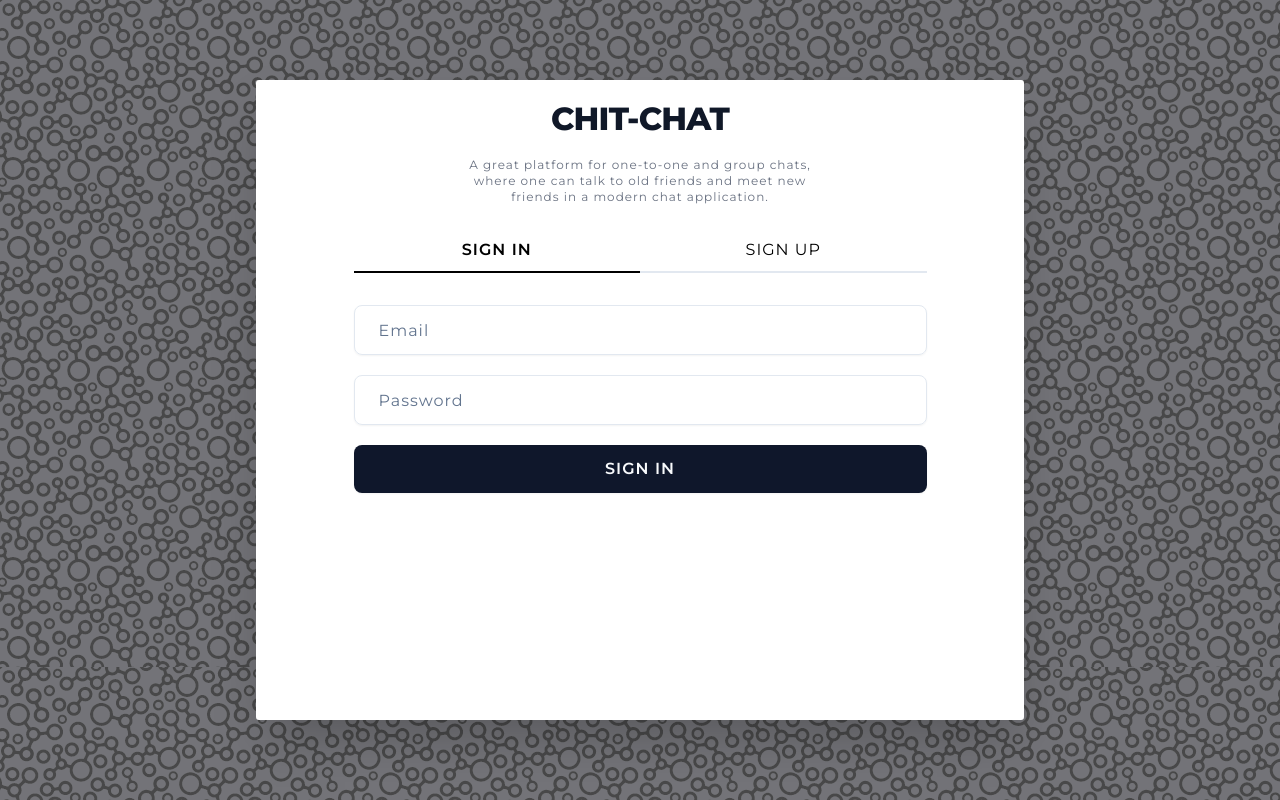
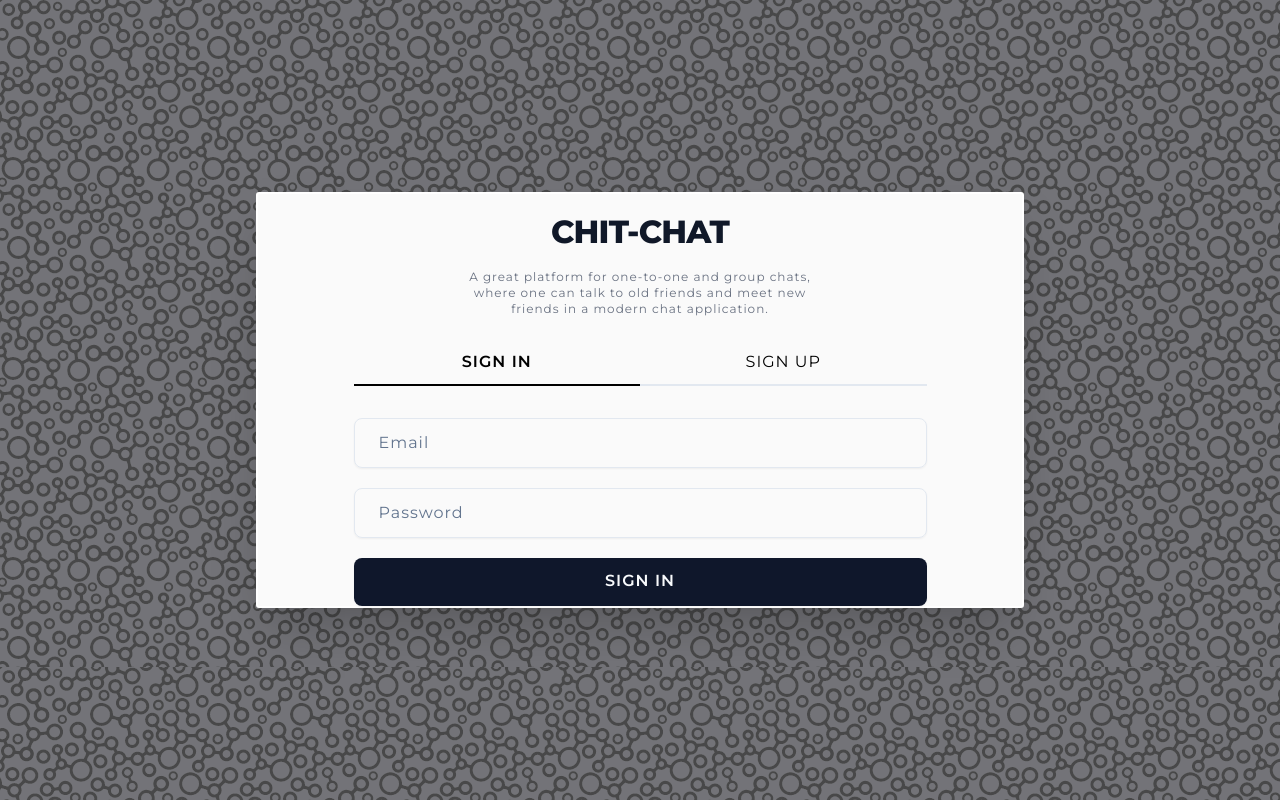
Before and after one commit to MAbdurahman/mern-chit-chat, a React (Vite) app in the folder frontend/: page /auth in a window 1280 px wide. Built offline with nearby package versions, Linux system fonts and the light colour scheme.

Commit message:
Add PasswordStregthMeter.jsx to pages/auth/AuthPage.jsx

```diff
--- a/frontend/src/pages/auth/AuthPage.jsx
+++ b/frontend/src/pages/auth/AuthPage.jsx
@@ -2,6 +2,7 @@ import {useState} from 'react';
 import {useNavigate} from 'react-router-dom';
 import {validateUserInfo, validateEmailPassword} from '@/utils/functionUtils.js';
 import useNotification from '@/hooks/useNotification.jsx';
+import PasswordStrengthMeter from '@/components/common/PasswordStrengthMeter.jsx';
 import {Tabs, TabsContent, TabsList, TabsTrigger} from '@radix-ui/react-tabs';
 import {Input} from '@/components/ui/input.jsx';
 import {Button} from '@/components/ui/button.jsx';
@@ -29,7 +30,7 @@ export default function AuthPage() {
       <div
          className="background h-[100vh] w-[100vw] flex items-center justify-center">
          <div
-            className="h-[80vh] bg-white  border-2 border-white  text-opacity-90 shadow-2xl w-[80vw] md:w-[90vw] lg:w-[70vw] xl:w-[60vw] rounded-200">
+            className="max-h-auto border-2 bg-neutral-000 border-white  text-opacity-90 shadow-2xl w-[80vw] md:w-[90vw] lg:w-[70vw] xl:w-[60vw] rounded-200">
             <div className="text-center">
                <h1
                   className="mb-4 text-4xl font-extrabold leading-none tracking-tight text-gray-900 md:text-5xl lg:text-6xl dark:text-white">CHIT-CHAT</h1>
@@ -96,6 +97,7 @@ export default function AuthPage() {
                         value={confirmPassword}
                         onChange={(e) => setConfirmPassword(e.target.value)}
                      />
+                     <PasswordStrengthMeter password={password} />
                      <Button className="rounded-200 p-6 font-semibold cursor-pointer" onClick={handleSignUp}>
                         SIGN UP
                      </Button>
```
